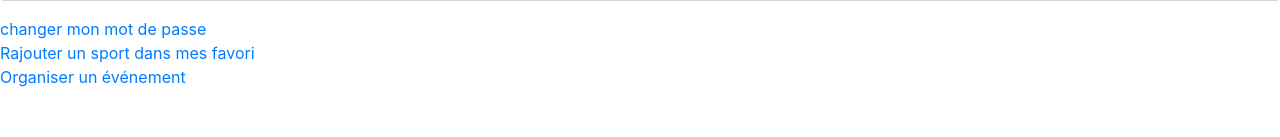
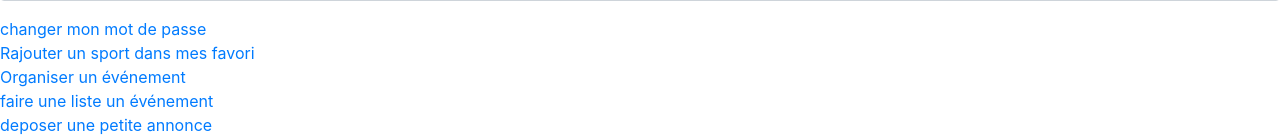
Before and after one commit to YounesBelarbi/wesport, a Symfony app: template templates/profileUser/update_profile.html.twig in a window 1280 px wide. Shown: the part 665-802 px from the top of the page. Before the commit the page ends 752 px from the top, so only its background shows below. Run offline with Twig, Linux system fonts and the light colour scheme; the template is opened without the code that fills it, so the values that code supplies are empty; form fields are guessed from the names that the template uses; some libraries are stand-ins or nearby versions.

Commit message:
adding link in template

```diff
--- a/templates/classified_ad/classified_ad.html.twig
+++ b/templates/classified_ad/classified_ad.html.twig
@@ -4,4 +4,5 @@
 
 {% block body %}
 {{form(classifiedAdForm)}}
+<a href="{{path('ad_list')}}">liste des petites annonces</a>
 {% endblock %}
--- a/templates/contact_list/contact_list.html.twig
+++ b/templates/contact_list/contact_list.html.twig
@@ -4,4 +4,5 @@
 
 {% block body %}
 {{form(contactListForm)}}
+<a href="{{path('contact_list_show')}}">voir mes listes de contact</a>
 {% endblock %}
--- a/templates/contact_list/index.html.twig
+++ b/templates/contact_list/index.html.twig
@@ -20,8 +20,8 @@
                         </ul>
                     {% endfor %}
                     <div class="card-body">
-                       <a href="{{ path('contact_list_updating', {id: list.id}) }}" class="card-link">modifié l'annonce</a>
-                        <a href="{{ path('contact_list_deleting', {id: list.id}) }}" class="card-link">supprimé l'annonce</a>
+                       <a href="{{ path('contact_list_updating', {id: list.id}) }}" class="card-link">modifié la liste</a>
+                        <a href="{{ path('contact_list_deleting', {id: list.id}) }}" class="card-link">supprimé la liste</a>
                     </div>
                 </div>
             {% endif %}
--- a/templates/event/event.html.twig
+++ b/templates/event/event.html.twig
@@ -4,4 +4,5 @@
 
 {% block body %}
 {{form(eventForm)}}
+<a href="{{path('event_list')}}">voir liste des evenements</a>
 {% endblock %}
--- a/templates/profileUser/update_profile.html.twig
+++ b/templates/profileUser/update_profile.html.twig
@@ -17,5 +17,7 @@
 
     <a href="{{path('profile_edit_password')}}">changer mon mot de passe</a><br>
     <a href="{{path('user_favorite_sport')}}">Rajouter un sport dans mes favori</a><br>
-    <a href="{{path('event_organized')}}">Organiser un événement</a>
+    <a href="{{path('event_organized')}}">Organiser un événement</a><br>
+    <a href="{{path('contact_list_creating')}}">faire une liste un événement</a><br>
+     <a href="{{path('ad_creating')}}">deposer une petite annonce</a>
 {% endblock %}
```
